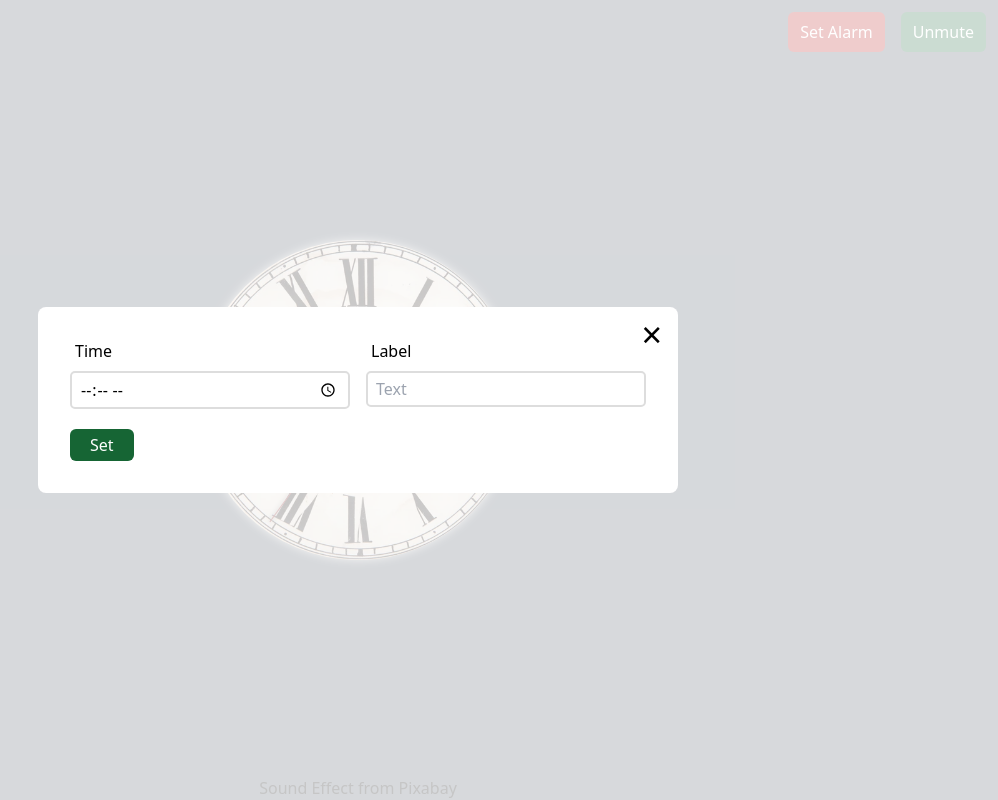
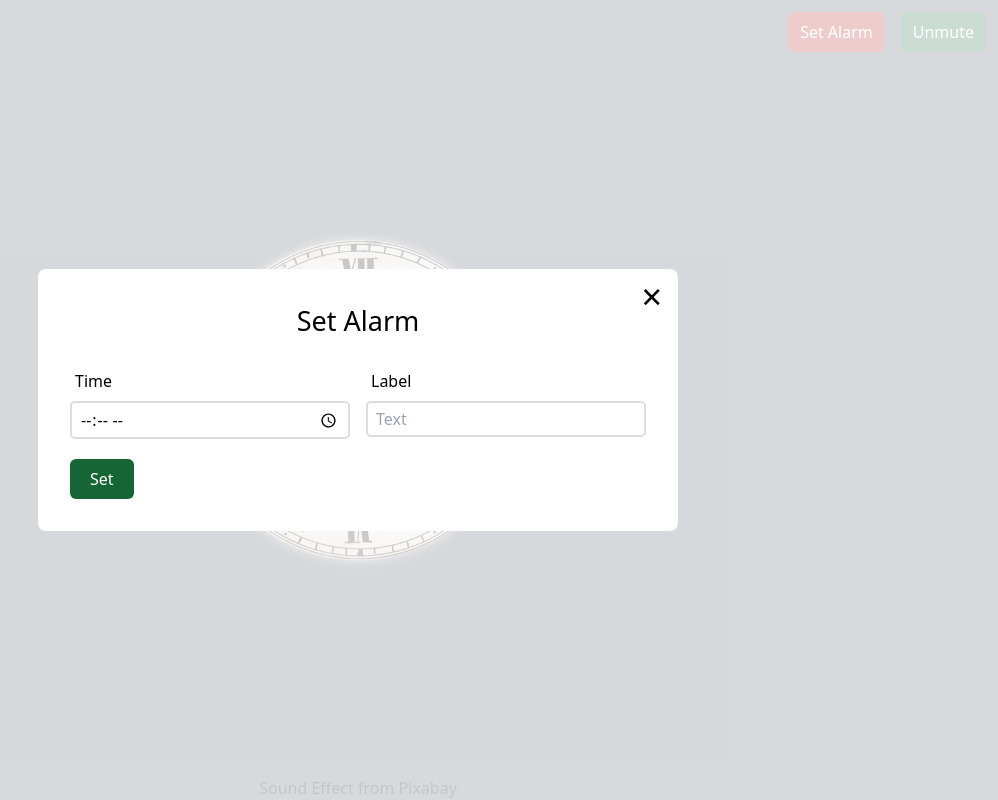
Before and after one commit to shakib-mia/react-clock, a React (Create React App) app: page / in a window 1280 px wide. Both pictures are taken after a click on the button "Set Alarm". Shown: the whole page, without its empty margins (282-1280 px from the left). Built offline with nearby package versions, Linux system fonts and the light colour scheme.

Commit message:
modal updated

```diff
--- a/src/App.js
+++ b/src/App.js
@@ -33,6 +33,11 @@ function App() {
     var strTime = hours + ':' + minutes + ' ' + ampm;
     return strTime
   }
+
+  const handleSubmit = () => {
+    localStorage.setItem("time", alarmTime);
+  }
+
   const date = new Date()
 
   const time = formatAMPM(new Date());
@@ -57,8 +62,9 @@ function App() {
   return (
     <div className='bg-gray-600'>
       {alarmModal && <Modal
+        title="Set Alarm"
         SetAlarmModal={setAlarmModal}
-        onSubmit={() => localStorage.setItem("time", alarmTime)}
+        onSubmit={handleSubmit}
         body={<>
           <div className="grid grid-cols-2 gap-4">
             <InputField label="Time" type="time" id="one" onChange={e => setAlarmTime(formatAMPM2(e.target.value))} />
--- a/src/components/Modal/Modal.jsx
+++ b/src/components/Modal/Modal.jsx
@@ -1,12 +1,13 @@
 import React from 'react';
 
-const Modal = ({body, SetAlarmModal, onSubmit}) => {
+const Modal = ({ body, SetAlarmModal, onSubmit, title }) => {
     return (
     <div className='h-screen w-screen absolute top-0 bg-[#ffffffc6] flex justify-center items-center' style={{ zIndex:1035 }}>
         <div className={`mx-auto my-auto bg-white relative p-8 w-1/2 rounded-lg`}>
+            <h1 className='text-center mb-7 text-[27px]'>{title}</h1>
             <button onClick={() => SetAlarmModal(false)} className="absolute top-2 right-4 text-4xl">&times;</button>
             {body}
-            <button onClick={onSubmit} className="bg-green-800 text-white px-5 py-1 rounded-md mt-5">Set</button>
+            <button onClick={onSubmit} className="bg-green-800 text-white px-5 py-2 rounded-md mt-5">Set</button>
         </div>
 
     </div>
```
